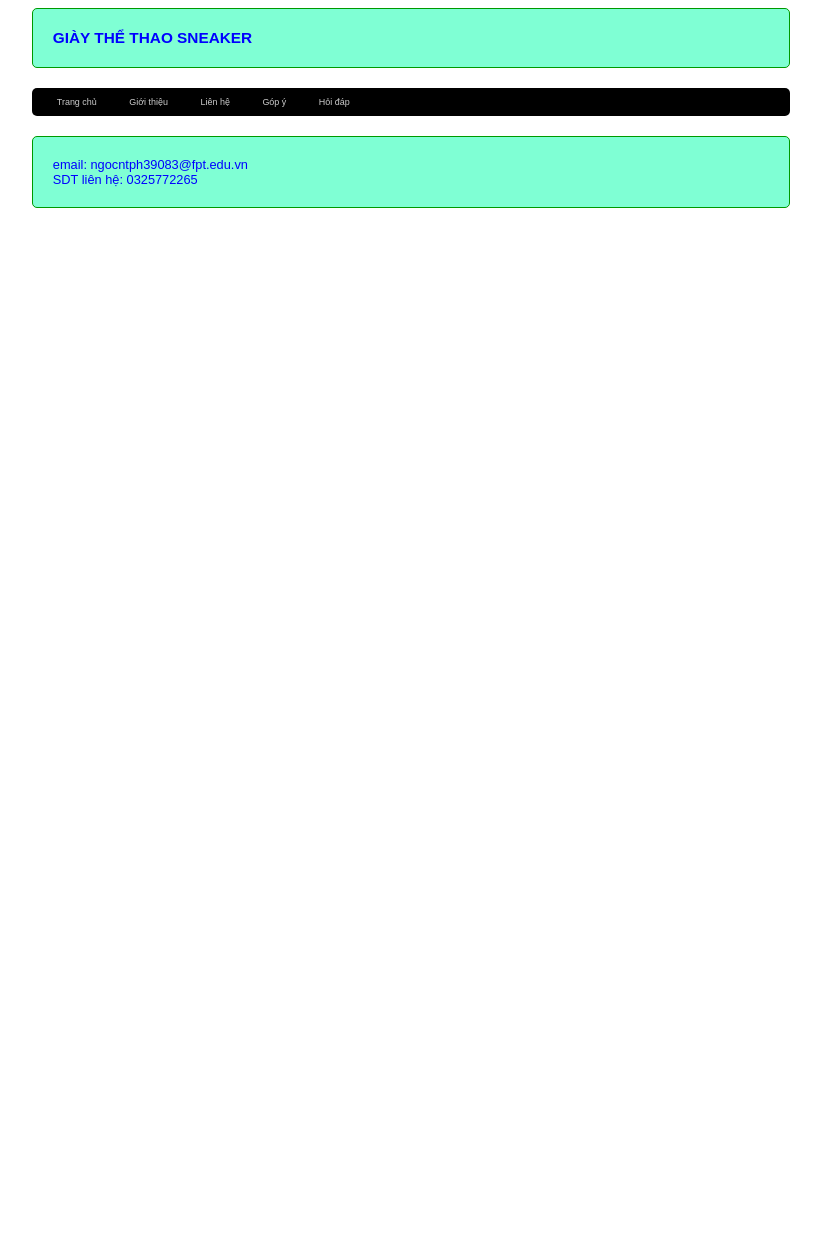
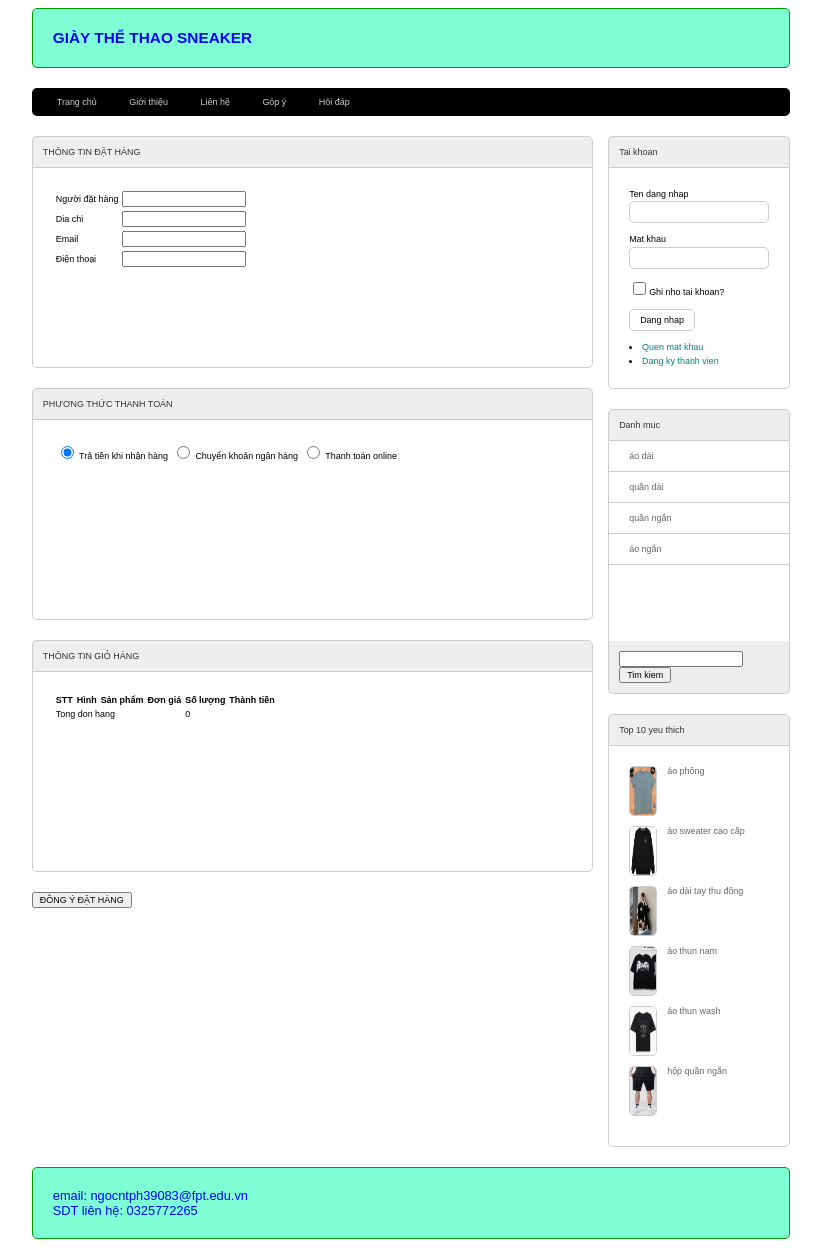
Before and after one commit to Ngocnt12/DemoGit, a PHP site: page /index.php?act=bill in a window 1280 px wide. Shown: the whole page, without its empty margins (229-1050 px from the left). Before the commit the page ends 208 px from the top, so only its background shows below. Run offline with PHP 8.4, Linux system fonts and the light colour scheme; data comes from the database, SQL or seed files in the repository.

Commit message:
add helo

```diff
--- a/index.php
+++ b/index.php
@@ -4,87 +4,88 @@ include "model/pdo.php";
 include "model/danhmuc.php";
 include "model/sanpham.php";
 include "model/taikhoan.php";
+include "model/cart.php";
 include "view/header.php";
 include "global.php";
-if(!isset($_SESSION['mycart'])) $_SESSION['mycart']=[];
-$spnew=loadall_sanpham_home();
-$dsdm=loadall_danhmuc();
-$dstop10=loadall_sanpham_top10();
-if((isset($_GET['act']))&&($_GET['act']!="")){
-    $act=$_GET['act'];
-    switch($act){
+if (!isset($_SESSION['mycart'])) $_SESSION['mycart'] = [];
+$spnew = loadall_sanpham_home();
+$dsdm = loadall_danhmuc();
+$dstop10 = loadall_sanpham_top10();
+if ((isset($_GET['act'])) && ($_GET['act'] != "")) {
+    $act = $_GET['act'];
+    switch ($act) {
         case 'sanpham':
-            if (isset($_POST['kyw'])&&($_POST['kyw']!="")){
-                $kyw=$_POST['kyw'];
-            }else{
-                $kyw="";
+            if (isset($_POST['kyw']) && ($_POST['kyw'] != "")) {
+                $kyw = $_POST['kyw'];
+            } else {
+                $kyw = "";
             }
-            if (isset($_GET['iddm'])&&($_GET['iddm']>0)) {
-                $iddm=$_GET['iddm'];
-            }else{
-                $iddm=0;
+            if (isset($_GET['iddm']) && ($_GET['iddm'] > 0)) {
+                $iddm = $_GET['iddm'];
+            } else {
+                $iddm = 0;
             }
-            $dssp=loadall_sanpham($kyw,$iddm);
-            $tendm=load_ten_dm($iddm);
+            $dssp = loadall_sanpham($kyw, $iddm);
+            $tendm = load_ten_dm($iddm);
             include "view/sanpham.php";
             break;
         case 'sanphamct':
-            if (isset($_GET['idsp'])&&($_GET['idsp']>0)) {
-                $id=$_GET['idsp'];
-                $onesp=loadone_sanpham($id);
+            if (isset($_GET['idsp']) && ($_GET['idsp'] > 0)) {
+                $id = $_GET['idsp'];
+                $onesp = loadone_sanpham($id);
                 extract($onesp);
-                $sp_cung_loai=load_sanpham_cungloai($id,$iddm);
+                $sp_cung_loai = load_sanpham_cungloai($id, $iddm);
                 include "view/sanphamct.php";
-            }else{
+            } else {
                 include "view/home.php";
             }
             break;
         case 'dangky':
-            if (isset($_POST['dangky'])&&($_POST['dangky'])){
-                $email=$_POST['email'];
-                $user=$_POST['user'];
-                $pass=$_POST['pass'];
-                insert_taikhoan($email,$user,$pass);
-                $thongbao="Da dang ky thanh cong. Vui long dang nhap de thuc hien chuc nang binh luan hoac dat hang!";
+            if (isset($_POST['dangky']) && ($_POST['dangky'])) {
+                $email = $_POST['email'];
+                $user = $_POST['user'];
+                $pass = $_POST['pass'];
+                insert_taikhoan($email, $user, $pass);
+                $thongbao = "Da dang ky thanh cong. Vui long dang nhap de thuc hien chuc nang binh luan hoac dat hang!";
             }
             include "view/taikhoan/dangky.php";
             break;
         case 'dangnhap':
-            if (isset($_POST['dangnhap'])&&($_POST['dangnhap'])){
-                $user=$_POST['user'];
-                $pass=$_POST['pass'];
-                $checkuser=checkuser($user,$pass);
-                if(is_array($checkuser)){
-                    $_SESSION['user']=$checkuser;
+            if (isset($_POST['dangnhap']) && ($_POST['dangnhap'])) {
+                $user = $_POST['user'];
+                $pass = $_POST['pass'];
+                $checkuser = checkuser($user, $pass);
+                if (is_array($checkuser)) {
+                    $_SESSION['user'] = $checkuser;
                     header('Location:index.php');
-                }else{
-                    $thongbao="Tai khoan khong ton tai. Vui long kiem tra hoac dang ky!";
+                } else {
+                    $thongbao = "Tai khoan khong ton tai. Vui long kiem tra hoac dang ky!";
                 }
             }
             include "view/taikhoan/dangky.php";
             break;
         case 'edit_taikhoan':
-            if (isset($_POST['capnhap'])&&($_POST['capnhap'])){
-                $user=$_POST['user'];
-                $pass=$_POST['pass'];
-                $email=$_POST['email'];
-                $address=$_POST['address'];
-                $tel=$_POST['tel'];
-                $id=$_POST['id'];
-                update_taikhoan($id,$user,$pass,$email,$address,$tel);
-                $_SESSION['user']=checkuser($user,$pass);
+            if (isset($_POST['capnhap']) && ($_POST['capnhap'])) {
+                $user = $_POST['user'];
+                $pass = $_POST['pass'];
+                $email = $_POST['email'];
+                $address = $_POST['address'];
+                $tel = $_POST['tel'];
+                $id = $_POST['id'];
+                update_taikhoan($id, $user, $pass, $email, $address, $tel);
+                $_SESSION['user'] = checkuser($user, $pass);
                 header('Location: index.php?act=edit_taikhoan.php');
             }
             include "view/taikhoan/edit_taikhoan.php";
             break;
         case 'quenmk':
-            if (isset($_POST['guiemail'])&&($_POST['guiemail'])){
-                $email=$_POST['email'];
-                $checkemail=checkemail($email);
-                if(is_array($checkemail)){
-                    $thongbao="Mat khau cua ban la: ".$checkemail['pass'];
-                }else{
-                    $thongbao="Email khong ton tai";
+            if (isset($_POST['guiemail']) && ($_POST['guiemail'])) {
+                $email = $_POST['email'];
+                $checkemail = checkemail($email);
+                if (is_array($checkemail)) {
+                    $thongbao = "Mat khau cua ban la: " . $checkemail['pass'];
+                } else {
+                    $thongbao = "Email khong ton tai";
                 }
             }
             include "view/taikhoan/quenmk.php";
@@ -94,20 +95,39 @@ if((isset($_GET['act']))&&($_GET['act']!="")){
             header('Location: index.php');
             break;
         case 'addtocart':
-            if (isset($_POST['addtocart'])&&($_POST['addtocart'])){
-                $id=$_POST['id'];
-                $tensp=$_POST['tensp'];
-                $img=$_POST['img'];
-                $price=$_POST['price'];
-                $soluong=1;
-                $ttien=$soluong*$price;
-                $spadd=[$id,$tensp,$img,$price,$soluong,$ttien];
-                array_push($_SESSION['mycart'],$spadd);
+            if (isset($_POST['addtocart']) && ($_POST['addtocart'])) {
+                $id = $_POST['id'];
+                $tensp = $_POST['tensp'];
+                $img = $_POST['img'];
+                $price = $_POST['price'];
+                $soluong = 1;
+                $ttien = $soluong * $price;
+                $spadd = [$id, $tensp, $img, $price, $soluong, $ttien];
+                array_push($_SESSION['mycart'], $spadd);
             }
             include "view/cart/viewcart.php";
             break;
         case 'delcart':
-            header('Location:index.php?act=viewcart');
+            if (isset($_GET['idcart'])) {
+                array_slice($_SESSION['mycart'], $_GET['idcart'], 1);
+            } else {
+                $_SESSION['mycart'] = [];
+            }
+            // include "view/cart/viewcart.php";
+            header('Location: index.php?act=viewcart');
+            break;
+        case 'viewcart':
+            include "view/cart/viewcart.php";
+            break;
+        case 'bill':
+            include "view/cart/bill.php";
+            break;
+        case 'view/cart':
+            include "view/cart/viewcart.php";
+            break;
+        case 'view/cart':
+            include "view/cart/viewcart.php";
+            break;
         case 'gioithieu':
             include "view/gioithieu.php";
             break;
@@ -118,9 +138,7 @@ if((isset($_GET['act']))&&($_GET['act']!="")){
             include "view/home.php";
             break;
     }
-}else{
+} else {
     include "view/home.php";
-
 }
 include "view/footer.php";
-?>
--- /dev/null
+++ b/model/cart.php
@@ -0,0 +1,28 @@
+<?php
+function viewcart(){
+    global $img_path;
+    $tong = 0;
+                    $i = 0;
+                    foreach ($_SESSION['mycart'] as $cart) {
+                        $hinh = $img_path . $cart[2];
+                        $ttien = $cart[3] * $cart[4];
+                        $tong += $ttien;
+
+                        $xoasp = '<a href="index.php?act=delcart&idcart='.$i.'"><input type="button" value="Xóa"></a>';
+                        echo '<tr>
+                <td><img src="' . $hinh . '" alt="" height="80px"></td>
+                <td>' . $cart[1] . '</td>
+                <td>' . $cart[3] . '</td>
+                <td>' . $cart[4] . '</td>
+                <td>' .$ttien. '</td>
+                <td>' .$xoasp. '</td>
+            </tr>';
+                    $i+=1;
+                    }
+                    echo '<tr>
+                    <td colspan="4">Tong don hang</td>
+                    <td>' . $tong . '</td>
+                    <td></td>
+            </tr>';
+}
+?>
--- /dev/null
+++ b/view/cart/bill.php
@@ -0,0 +1,77 @@
+<div class="row mb">
+    <div class="boxtrai mr">
+        <form action="index.php?act=billconfirm" method="post">
+            <div class="row mb">
+                <div class="boxtitle"> THÔNG TIN ĐẶT HÀNG </div>
+                <div class="row boxcontent billform">
+                    <table>
+                        <?php
+                        if (isset($_SESSION['user'])) {
+                            $name = $_SESSION['user']['user'];
+                            $address = $_SESSION['user']['address'];
+                            $email = $_SESSION['user']['email'];
+                            $tel = $_SESSION['user']['tel'];
+                        } else {
+                            $name = "";
+                            $address = "";
+                            $email = "";
+                            $tel = "";
+                        }
+                        ?>
+                        <tr>
+                            <td>Người đặt hàng</td>
+                            <td><input type="text" name="name" value="<?= $name ?>"></td>
+                        </tr>
+                        <tr>
+                            <td>Dia chi</td>
+                            <td><input type="text" name="address" value="<?= $address ?>"></td>
+                        </tr>
+                        <tr>
+                            <td>Email</td>
+                            <td><input type="text" name="email" value="<?= $email ?>"></td>
+                        </tr>
+                        <tr>
+                            <td>Điện thoại</td>
+                            <td><input type="text" name="tel" value="<?= $tel ?>"></td>
+                        </tr>
+                    </table>
+                </div>
+            </div>
+            <div class="row mb">
+                <div class="boxtitle"> PHƯƠNG THỨC THANH TOÁN </div>
+                <div class="row boxcontent">
+                    <table>
+                        <tr>
+                            <td><input type="radio" name="pttt" checked> Trả tiền khi nhận hàng</td>
+                            <td><input type="radio" name="pttt"> Chuyển khoản ngân hàng</td>
+                            <td><input type="radio" name="pttt"> Thanh toán online</td>
+                        </tr>
+                    </table>
+                </div>
+            </div>
+
+            <div class="row mb">
+                <div class="boxtitle">THÔNG TIN GIỎ HÀNG </div>
+                <div class="row boxcontent cart">
+                    <table>
+                        <tr>
+                            <th>STT</th>
+                            <th>Hình</th>
+                            <th>Sản phẩm </th>
+                            <th>Đơn giá</th>
+                            <th>Số lượng</th>
+                            <th>Thành tiền</th>
+                        </tr>
+                        <?php viewcart();?>
+                    </table>
+                </div>
+            </div>
+    <div class="row mb bill">
+        <input type="submit" value="ĐỒNG Ý ĐẶT HÀNG">
+    </div>
+    </form>
+    </div>
+    <div class="boxphai">
+        <?php include "view/boxright.php"; ?>
+    </div>
+</div>
```
Also changed, not shown: view/cart/viewcart.php (+7 -44 lines).
